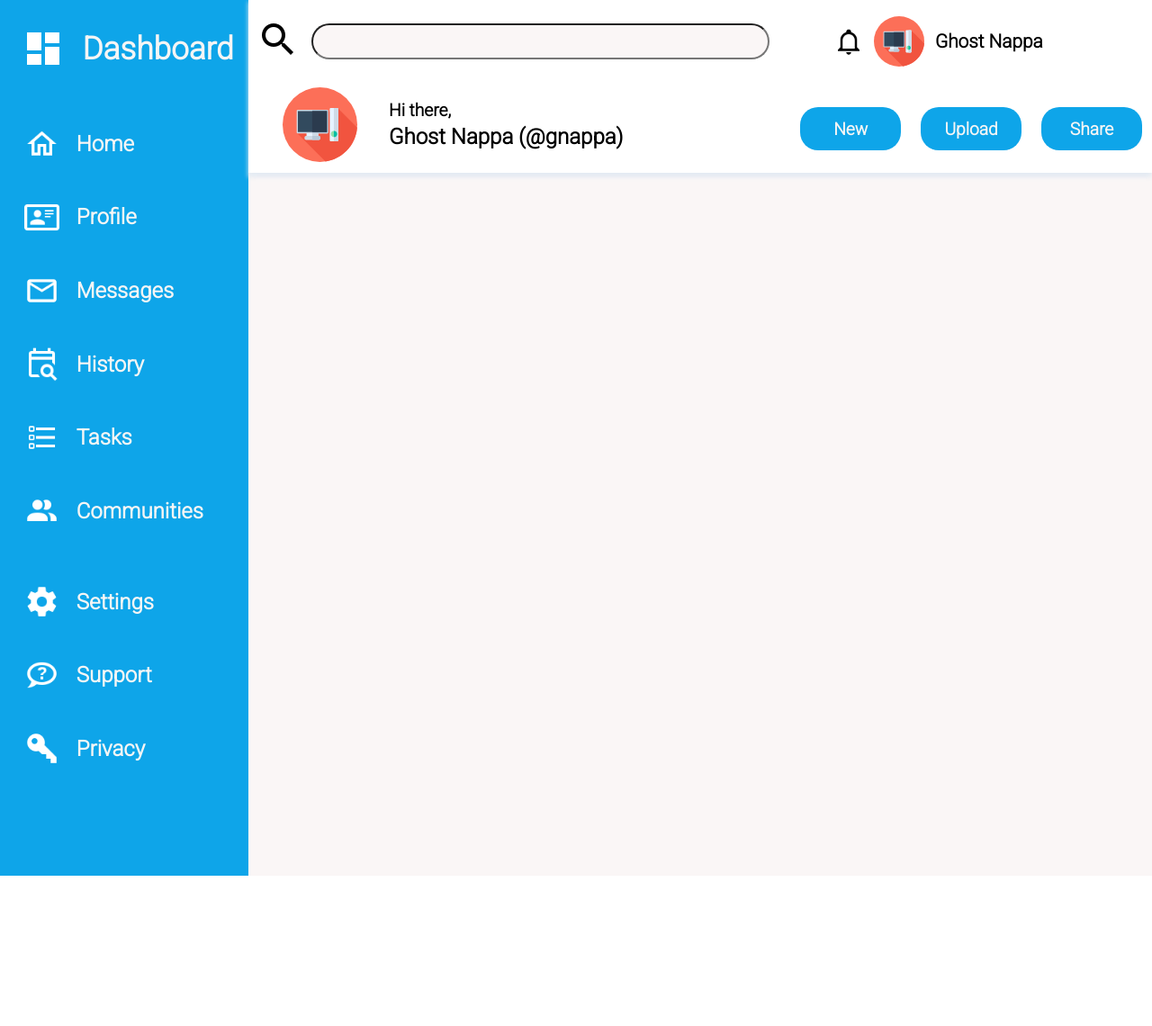
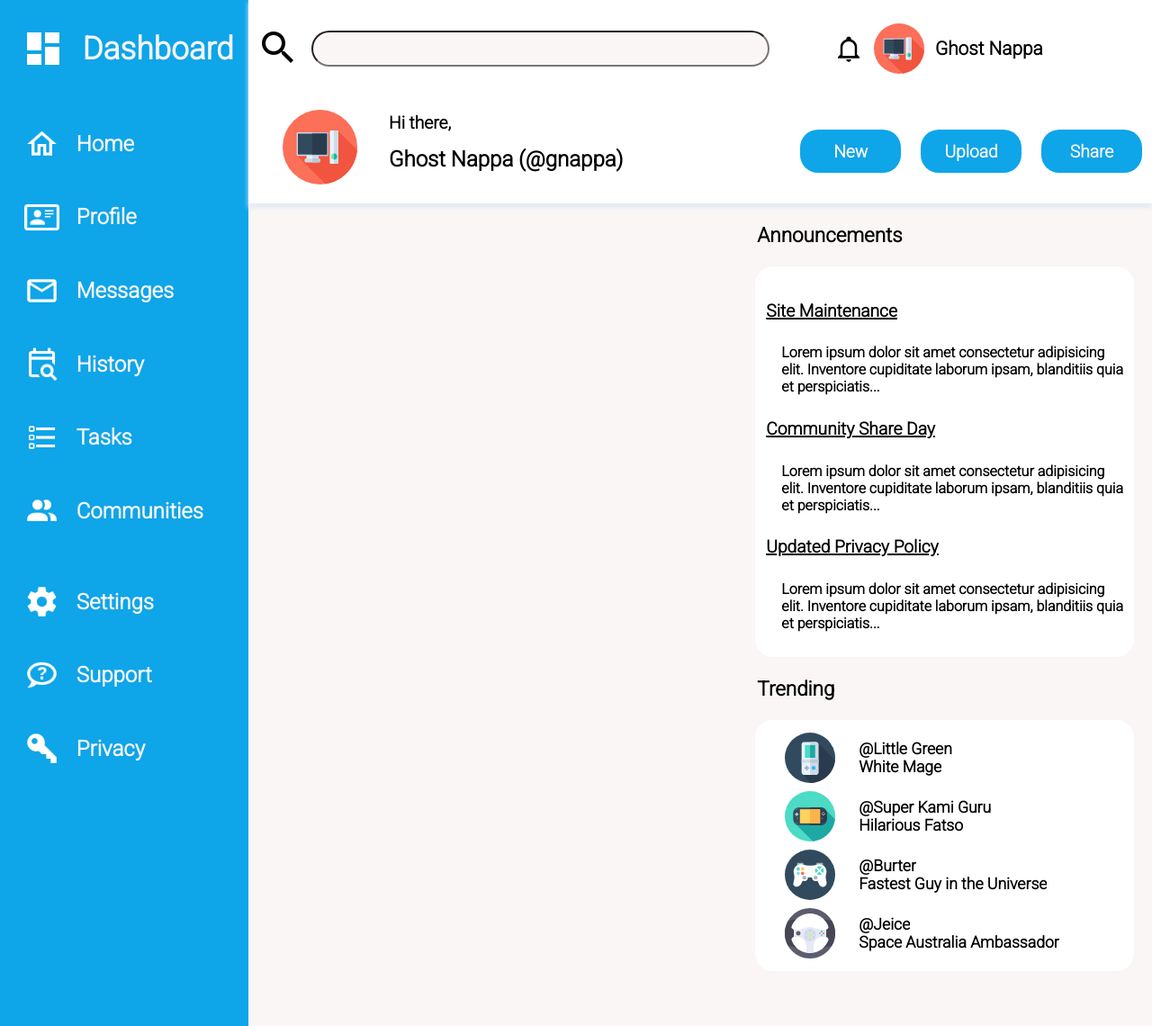
Before and after one commit to ndkma/TOP-admin-dashboard, a plain HTML site: page index.html in a window 1280 px wide. Shown: the part 3-1143 px from the top of the page at 90% size. Before the commit the page ends 976 px from the top, so only its background shows below. Drawn offline with Linux system fonts and the light colour scheme.

Commit message:
Add Announcements and Trending sections

```diff
--- a/index.html
+++ b/index.html
@@ -60,7 +60,53 @@
 
 
         <div class="middle"></div>
-        <div class="right"></div>
+        <div class="right">
+            <div class="announcements">
+                <h3>Announcements</h3>
+                <div class="announcements-block">
+                    <h4><a href="">Site Maintenance</a></h4>
+                    <p>Lorem ipsum dolor sit amet consectetur adipisicing <br>elit. Inventore cupiditate laborum ipsam, blanditiis quia <br> et perspiciatis...</p>
+                    <h4><a href="">Community Share Day</a></h4>
+                    <p>Lorem ipsum dolor sit amet consectetur adipisicing <br>elit. Inventore cupiditate laborum ipsam, blanditiis quia <br> et perspiciatis...</p>
+                    <h4><a href="">Updated Privacy Policy</a></h4>
+                    <p>Lorem ipsum dolor sit amet consectetur adipisicing <br>elit. Inventore cupiditate laborum ipsam, blanditiis quia <br> et perspiciatis...</p>
+                </div>
+            </div>
+
+            <div class="trending">
+                <h3>Trending</h3>
+                <div class="trending-block">
+                    <div class="trending-icon">
+                        <img src="./img/gamer-arcade-svgrepo-com.svg" alt="computer icon" class="trending1-avatar">
+                    </div>
+                    <div class="trending-text">
+                        <p>@Little Green</p>
+                        <p>White Mage</p>
+                    </div>
+                    <div class="trending-icon">
+                        <img src="./img/game-console-gamer-svgrepo-com.svg" alt="game console icon" class="trending1-avatar">
+                    </div>
+                    <div class="trending-text">
+                        <p>@Super Kami Guru</p>
+                        <p>Hilarious Fatso</p>
+                    </div>
+                    <div class="trending-icon">
+                        <img src="./img/gamepad-gamer-svgrepo-com.svg" alt="game controller icon" class="trending1-avatar">
+                    </div>
+                    <div class="trending-text">
+                        <p>@Burter</p>
+                        <p>Fastest Guy in the Universe</p>
+                    </div>
+                    <div class="trending-icon">
+                        <img src="./img/game-console-gamer-svgrepo-com (1).svg" alt="round controller icon" class="trending1-avatar">
+                    </div>
+                    <div class="trending-text">
+                        <p>@Jeice</p>
+                        <p>Space Australia Ambassador</p>
+                    </div>
+                </div>
+            </div>
+        </div>
 
 
 
--- a/style.css
+++ b/style.css
@@ -17,7 +17,7 @@
 /* -------------------------MAIN-GRID-LAYOUT---------------------------------- */
 .main-container {
     display: grid;
-    grid-template-columns: min-content;
+    grid-template-columns: 1fr 1fr 1fr 1fr 1fr;
     grid-template-rows: repeat(5, max(20vh, 22%));
 
 }
@@ -177,7 +177,7 @@
 
 }
 
-.name-in-corner p{
+.name-in-corner p {
     justify-self: start;
 
 }
@@ -220,8 +220,6 @@
 .hi-there {
     font-size: 1.2rem;
     margin: 2px;
-    align-self: end;
-
 }
 
 .main-name-text {
@@ -266,3 +264,88 @@
 .share-button {
     grid-column: 3 / 4;
 }
+
+.right p {
+    padding: 0;
+    white-space: nowrap;
+    overflow: hidden;
+    word-wrap: break-word;
+}
+
+.right h3{
+    font-weight: bold;
+    font-family: 'Roboto', sans-serif;
+    font-size: 1.4rem;
+    margin-left: 2px;
+
+}
+
+.announcements-block {
+    background-color: white;
+    border: solid 2px white;
+    border-radius: 20px;
+    font-weight: bold;
+    font-family: 'Roboto', sans-serif;
+    padding: 10px;
+    margin-right: 20px;
+}
+
+.announcements-block p {
+    padding-left: 17px;
+
+
+}
+
+.announcements-block h4 {
+    font-size: 1.2rem;
+    text-decoration: underline 2px black;
+    color: inherit;
+
+}
+.announcements-block a:visited {
+    color: inherit;
+}
+
+
+
+
+.trending-block {
+    background-color: white;
+    border: solid 2px white;
+    border-radius: 20px;
+    font-weight: bold;
+    font-family: 'Roboto', sans-serif;
+    display: grid;
+    grid-template-columns: 1fr 3fr ;
+    grid-template-rows: 1fr 1fr 1fr 1fr;
+    align-items: center;
+    margin-right: 20px;
+    padding: 10px;
+    gap: 5px;
+
+}
+
+.trending-icon {
+    height: 3.5rem;
+    width: 3.5rem;
+    justify-self: center;
+    margin: 2px;
+
+
+}
+
+.trending-text {
+    display: flex;
+    align-items: flex-start;
+    justify-content: center;
+    flex-direction: column;
+}
+
+.trending-text p{
+    font-weight: bold;
+    font-family: 'Roboto', sans-serif;
+    font-size: 1.1rem;
+    margin: 0;
+
+
+}
```
